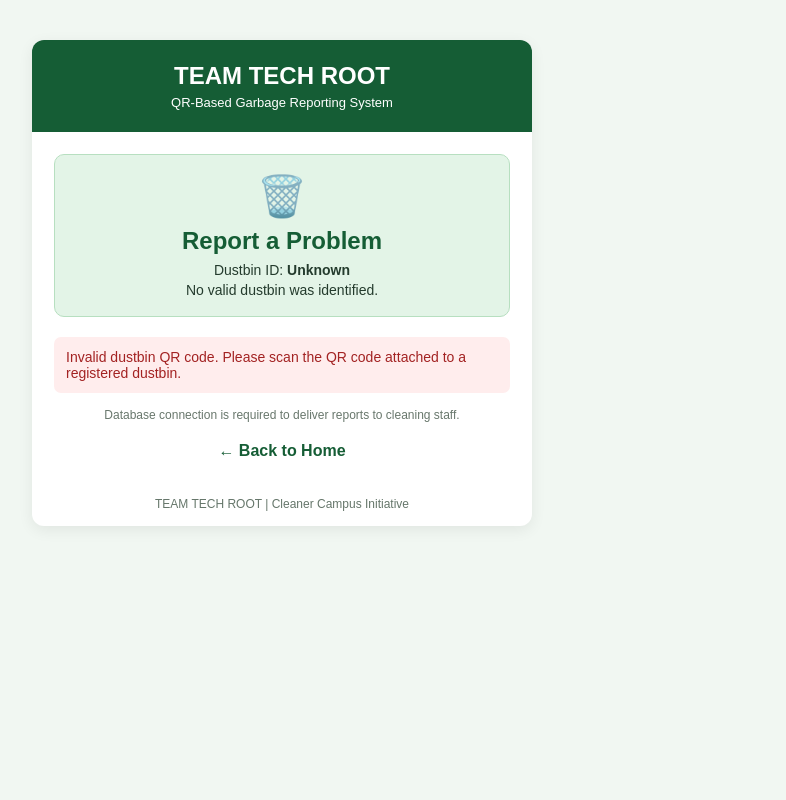
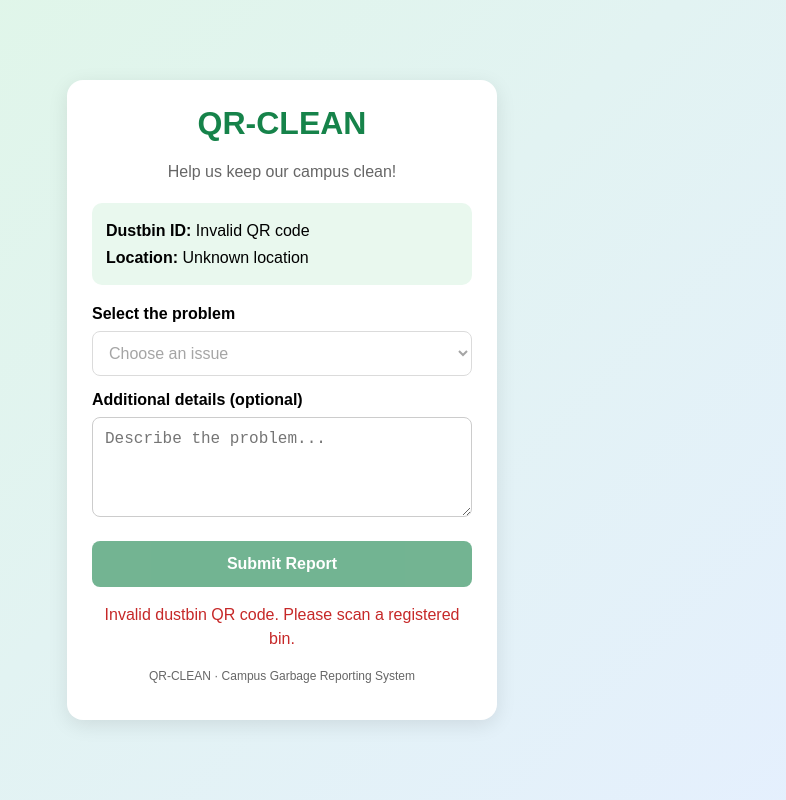
Before and after one commit to vikas191210076-netizen/Qr-clean, a plain HTML site: page report.html in a window 1280 px wide. Shown: the whole page, without its empty margins (358-1144 px from the left). Drawn offline with Linux system fonts and the light colour scheme.

Commit message:
report.html

```diff
--- a/report.html
+++ b/report.html
@@ -4,206 +4,181 @@
 <head>
   <meta charset="UTF-8">
   <meta name="viewport" content="width=device-width, initial-scale=1.0">
-  <title>Report Garbage | TEAM TECH ROOT</title>
+  <title>QR-CLEAN | Report Garbage</title>
 
   <style>
     * {
       box-sizing: border-box;
-      margin: 0;
-      padding: 0;
-      font-family: Arial, sans-serif;
     }
 
     body {
-      background: #f1f7f2;
-      color: #243b2d;
-      padding: 20px 12px;
+      margin: 0;
+      padding: 20px;
+      font-family: Arial, sans-serif;
+      background: linear-gradient(135deg, #dff7e5, #e5efff);
+      min-height: 100vh;
+      display: flex;
+      justify-content: center;
+      align-items: center;
     }
 
     .container {
-      max-width: 500px;
-      margin: 20px auto;
+      width: 100%;
+      max-width: 430px;
       background: white;
-      border-radius: 12px;
-      overflow: hidden;
-      box-shadow: 0 4px 15px #00000012;
+      padding: 25px;
+      border-radius: 16px;
+      box-shadow: 0 5px 20px #00000018;
     }
 
-    header {
-      background: #155d35;
-      color: white;
+    h1 {
       text-align: center;
-      padding: 22px 12px;
+      color: #16834a;
+      margin-top: 0;
     }
 
-    header h1 {
-      font-size: 24px;
+    .subtitle {
+      text-align: center;
+      color: #666;
+      margin-bottom: 22px;
     }
 
-    header p {
-      font-size: 13px;
-      margin-top: 5px;
-    }
-
-    .content {
-      padding: 22px;
-    }
-
-    .bin-box {
-      background: #e3f4e7;
-      border: 1px solid #b7dfc0;
+    .bin {
+      background: #e9f8ee;
+      padding: 14px;
       border-radius: 10px;
-      padding: 18px;
-      text-align: center;
       margin-bottom: 20px;
-    }
-
-    .bin-icon {
-      font-size: 40px;
-    }
-
-    .bin-box h2 {
-      color: #155d35;
-      margin: 7px 0;
-    }
-
-    .bin-box p {
-      font-size: 14px;
-      margin-top: 4px;
+      line-height: 1.7;
     }
 
     label {
       display: block;
       font-weight: bold;
-      margin: 16px 0 7px;
+      margin: 15px 0 8px;
     }
 
     select, textarea {
       width: 100%;
       padding: 12px;
-      border: 1px solid #ccd8ce;
-      border-radius: 7px;
-      font-size: 15px;
+      border: 1px solid #ccc;
+      border-radius: 8px;
+      font-size: 16px;
       background: white;
     }
 
     textarea {
-      min-height: 90px;
+      min-height: 100px;
       resize: vertical;
     }
 
     button {
       width: 100%;
       padding: 14px;
-      margin-top: 22px;
+      margin-top: 20px;
+      background: #16834a;
+      color: white;
       border: none;
-      border-radius: 7px;
-      background: #188348;
-      color: white;
+      border-radius: 8px;
       font-size: 16px;
       font-weight: bold;
       cursor: pointer;
     }
 
     button:disabled {
-      background: #89978d;
+      opacity: 0.6;
     }
 
-    .message {
-      display: none;
-      padding: 12px;
-      margin-bottom: 15px;
-      border-radius: 7px;
-      font-size: 14px;
+    #message {
+      margin-top: 16px;
+      text-align: center;
+      overflow-wrap: anywhere;
+      line-height: 1.5;
+    }
+
+    .success {
+      color: #16834a;
     }
 
     .error {
-      background: #ffeded;
-      color: #a32222;
+      color: #c62828;
     }
 
     .note {
-      margin-top: 15px;
+      font-size: 12px;
+      color: #666;
       text-align: center;
-      color: #68776c;
-      font-size: 12px;
-    }
-
-    .back {
-      display: block;
-      text-align: center;
-      margin-top: 20px;
-      color: #155d35;
-      text-decoration: none;
-      font-weight: bold;
-    }
-
-    footer {
-      text-align: center;
-      color: #65766a;
-      font-size: 12px;
-      padding: 15px;
+      margin-top: 18px;
     }
   </style>
 </head>
 
 <body>
+  <main class="container">
+    <h1>QR-CLEAN</h1>
+    <p class="subtitle">Help us keep our campus clean!</p>
 
-  <div class="container">
-
-    <header>
-      <h1>TEAM TECH ROOT</h1>
-      <p>QR-Based Garbage Reporting System</p>
-    </header>
-
-    <div class="content">
-
-      <div class="bin-box">
-        <div class="bin-icon">🗑️</div>
-        <h2>Report a Problem</h2>
-        <p>Dustbin ID: <strong id="binId">Checking...</strong></p>
-        <p id="binLocation">Checking location...</p>
+    <div class="bin">
+      <strong>Dustbin ID:</strong> <span id="binId">Checking...</span><br>
+      <strong>Location:</strong> <span id="binLocation">Checking...</span>
     </div>
 
-      <div id="errorMessage" class="message error"></div>
+    <form id="reportForm">
+      <label for="issue">Select the problem</label>
 
-      <form id="reportForm">
-
-        <label for="problem">Select Problem *</label>
-        <select id="problem" required>
-          <option value="">Choose a problem</option>
-          <option value="Dustbin Full">Dustbin Full</option>
-          <option value="Garbage Overflowing">Garbage Overflowing</option>
-          <option value="Bad Smell">Bad Smell</option>
-          <option value="Dustbin Damaged">Dustbin Damaged</option>
-          <option value="Other">Other Problem</option>
+      <select id="issue" required>
+        <option value="">Choose an issue</option>
+        <option>Dustbin Full</option>
+        <option>Garbage Overflowing</option>
+        <option>Bad Smell</option>
+        <option>Dustbin Damaged</option>
+        <option>Other</option>
       </select>
 
-        <label for="description">Additional Details (Optional)</label>
-        <textarea id="description" maxlength="500"
-          placeholder="Describe the problem..."></textarea>
+      <label for="details">Additional details (optional)</label>
 
-        <button type="submit" id="submitButton">
+      <textarea
+        id="details"
+        maxlength="500"
+        placeholder="Describe the problem..."
+      ></textarea>
+
+      <button id="submitBtn" type="submit">
         Submit Report
       </button>
 
+      <p id="message" role="status" aria-live="polite"></p>
     </form>
 
     <p class="note">
-        Database connection is required to deliver reports to cleaning staff.
+      QR-CLEAN · Campus Garbage Reporting System
     </p>
+  </main>
 
-      <a href="index.html" class="back">← Back to Home</a>
+  <script type="module">
+    import { initializeApp }
+      from "https://www.gstatic.com/firebasejs/11.0.2/firebase-app.js";
 
-    </div>
+    import {
+      getFirestore,
+      collection,
+      addDoc,
+      serverTimestamp
+    } from "https://www.gstatic.com/firebasejs/11.0.2/firebase-firestore.js";
 
-    <footer>
-      TEAM TECH ROOT | Cleaner Campus Initiative
-    </footer>
+    // STEP 1: Copy your existing Firebase settings from login.html.
+    const firebaseConfig = {
+      apiKey: "PASTE_YOUR_API_KEY",
+      authDomain: "PASTE_YOUR_AUTH_DOMAIN",
+      projectId: "PASTE_YOUR_PROJECT_ID",
+      storageBucket: "PASTE_YOUR_STORAGE_BUCKET",
+      messagingSenderId: "PASTE_YOUR_MESSAGING_SENDER_ID",
+      appId: "PASTE_YOUR_APP_ID"
+    };
 
-  </div>
+    const app = initializeApp(firebaseConfig);
+    const db = getFirestore(app);
 
-  <script>
+    // Only these three registered bins are accepted.
     const bins = {
       "BIN-001": "Main Gate",
       "BIN-002": "Canteen",
@@ -211,39 +186,75 @@
     };
 
     const params = new URLSearchParams(window.location.search);
-    const bin = params.get("bin");
+    const binId = params.get("bin");
+    const binLocation = bins[binId];
 
-    const binId = document.getElementById("binId");
-    const binLocation = document.getElementById("binLocation");
-    const errorMessage = document.getElementById("errorMessage");
-    const reportForm = document.getElementById("reportForm");
+    const binIdElement = document.getElementById("binId");
+    const locationElement = document.getElementById("binLocation");
+    const form = document.getElementById("reportForm");
+    const submitBtn = document.getElementById("submitBtn");
+    const message = document.getElementById("message");
 
-    if (bin && Object.prototype.hasOwnProperty.call(bins, bin)) {
-      binId.textContent = bin;
-      binLocation.textContent = "Location: " + bins[bin];
+    if (binLocation) {
+      binIdElement.textContent = binId;
+      locationElement.textContent = binLocation;
     } else {
-      binId.textContent = "Unknown";
-      binLocation.textContent = "No valid dustbin was identified.";
+      binIdElement.textContent = "Invalid QR code";
+      locationElement.textContent = "Unknown location";
+      form.querySelectorAll("select, textarea, button")
+        .forEach(element => element.disabled = true);
 
-      errorMessage.textContent =
-        "Invalid dustbin QR code. Please scan the QR code attached to a registered dustbin.";
-
-      errorMessage.style.display = "block";
-      reportForm.style.display = "none";
+      message.textContent =
+        "Invalid dustbin QR code. Please scan a registered bin.";
+      message.className = "error";
     }
 
-    reportForm.addEventListener("submit", function(event) {
+    form.addEventListener("submit", async (event) => {
       event.preventDefault();
 
-      if (!bin || !Object.prototype.hasOwnProperty.call(bins, bin)) {
+      if (!binLocation) return;
+
+      const issue = document.getElementById("issue").value;
+      const details = document.getElementById("details").value.trim();
+
+      if (!issue) {
+        message.textContent = "Please select an issue.";
+        message.className = "error";
         return;
       }
 
-      alert(
-        "The form is working, but Firebase has not been connected yet. Your report has NOT been saved."
-      );
+      submitBtn.disabled = true;
+      submitBtn.textContent = "Submitting...";
+      message.textContent = "Saving your report...";
+      message.className = "";
+
+      try {
+        await addDoc(collection(db, "reports"), {
+          binId: binId,
+          binLocation: binLocation,
+          issue: issue,
+          details: details,
+          status: "Pending",
+          createdAt: serverTimestamp()
+        });
+
+        message.textContent =
+          "Report submitted successfully! Thank you for helping keep our campus clean.";
+        message.className = "success";
+
+        form.reset();
+        submitBtn.textContent = "Report Submitted";
+      } catch (error) {
+        console.error("Report submission error:", error);
+
+        message.textContent =
+          "Report was not saved. Please check your Firebase settings and Firestore rules, then try again.";
+        message.className = "error";
+
+        submitBtn.disabled = false;
+        submitBtn.textContent = "Submit Report";
+      }
     });
   </script>
-
 </body>
 </html>
```
Lines whose indentation alone changed are shown as unchanged.
